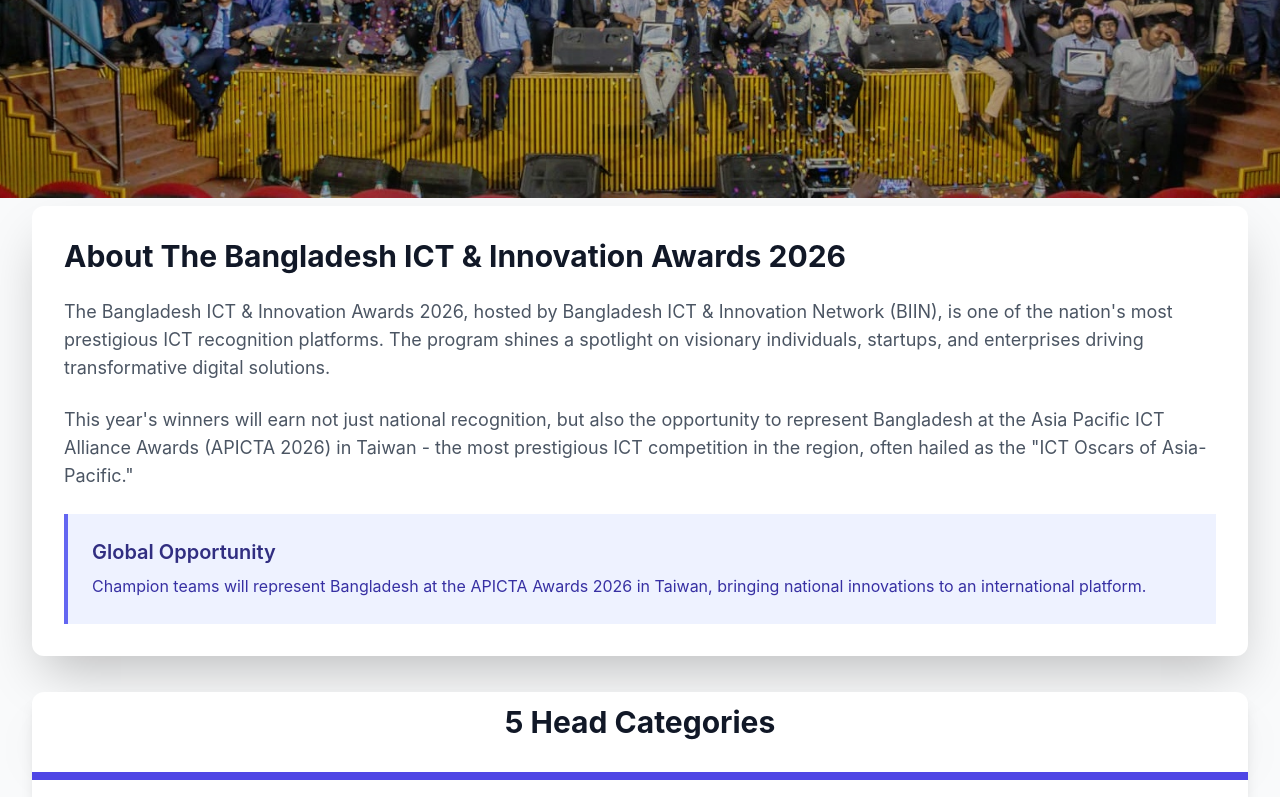
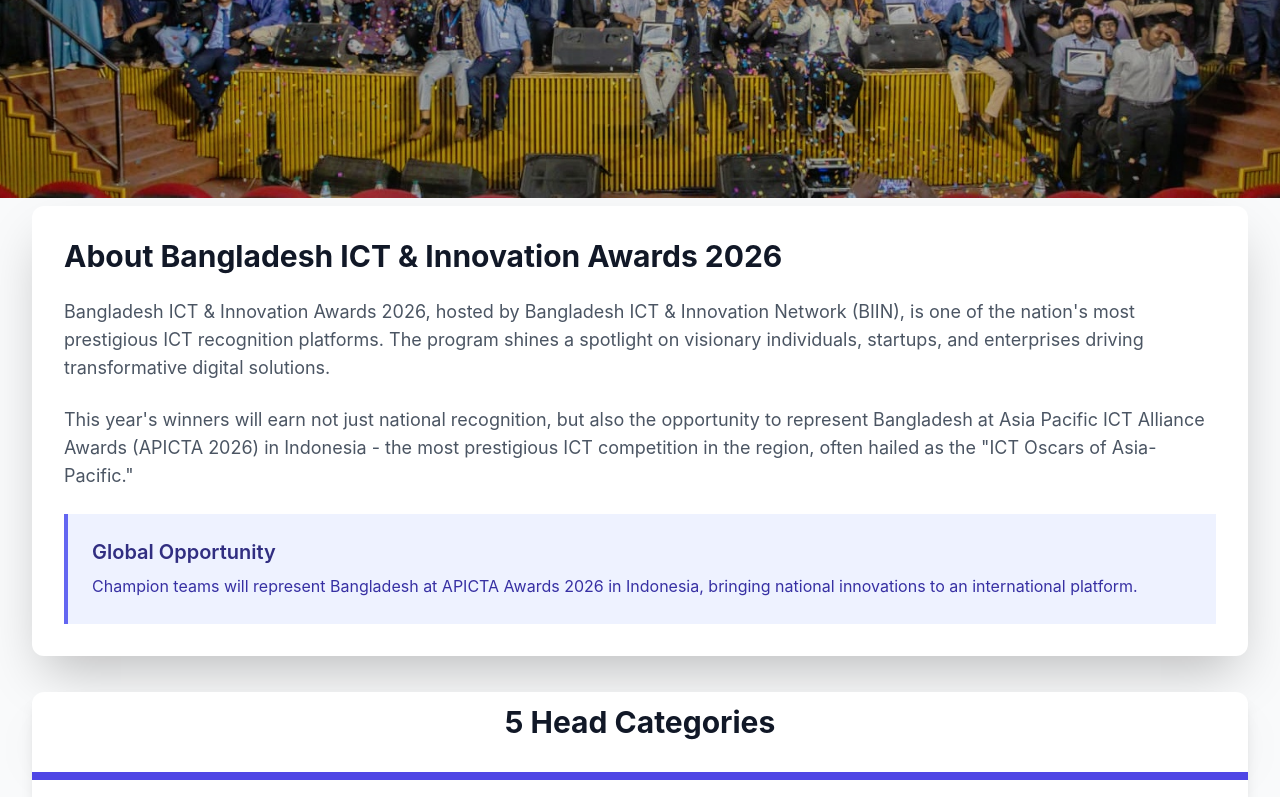
Before and after one commit to Ayonspoiler/BIIN_Award_Function, a React (Vite) app in the folder frontend/: page /categories in a window 1280 px wide. Shown: the part 466-1263 px from the top of the page. Built offline with nearby package versions, Linux system fonts and the light colour scheme.

Commit message:
final content

```diff
--- a/frontend/src/pages/About.jsx
+++ b/frontend/src/pages/About.jsx
@@ -95,7 +95,7 @@ const About = () => {
                 Who can participate?
               </h3>
               <p className="text-base sm:text-lg text-gray-600 mb-4">
-              The BIIN Awards are open to students, startups, organizations, and individual innovators contributing to impactful ideas and technological advancements.
+                The BIIN Awards are open to students, startups, organizations, and individual innovators contributing to impactful ideas and technological advancements.
               </p>
             </div>
             {/* A National Celebration of Innovation */}
@@ -104,29 +104,8 @@ const About = () => {
                 A National Celebration of Innovation
               </h3>
               <p className="text-base sm:text-lg text-gray-600 mb-4">
-                Under the inspiring theme{" "}
-                <span className="font-semibold text-primary-600">
-                  "Recognition for Innovation, Inspiration for Transformation,"
-                </span>{" "}
-                the Awards honor innovators whose groundbreaking ideas are
-                driving change across industries and communities.
-              </p>
-              <p className="text-base sm:text-lg text-gray-600">
-                This year's program drew{" "}
-                <span className="font-bold text-primary-600">
-                  255 submissions
-                </span>{" "}
-                from across the country, reflecting the vibrant and growing ICT
-                ecosystem of Bangladesh. After multiple rounds of evaluation and
-                pitching, over{" "}
-                <span className="font-bold text-primary-600">
-                  90 projects
-                </span>{" "}
-                were shortlisted, and{" "}
-                <span className="font-bold text-primary-600">
-                  32 finalists
-                </span>{" "}
-                earned national recognition for their outstanding contributions.
+                Guided by the theme "Inspiring Innovation. Transforming Futures." Bangladesh ICT & Innovation Awards celebrates the innovators, entrepreneurs, students, and organizations shaping Bangladesh's digital future. The awards recognize groundbreaking ideas, impactful technologies, and innovative solutions that create lasting value across industries and communities.
+                Bringing together the country's brightest minds, the program serves as a national platform to showcase excellence, foster collaboration, and inspire the next generation of innovators committed to building a smarter, more inclusive, and technology-driven Bangladesh.
               </p>
             </div>
           </div>
@@ -308,7 +287,7 @@ const About = () => {
             </h2>
 
             {/* Esteemed Guests */}
-            {/* <div className="mb-6 sm:mb-8">
+          {/* <div className="mb-6 sm:mb-8">
               <h3 className="text-xl sm:text-2xl font-semibold text-gray-900 mb-4">
                 Esteemed Guests
               </h3>
@@ -354,9 +333,9 @@ const About = () => {
               </div>
             </div> */}
 
-            {/* Organizer & Sponsors */}
-            <div>
-              {/* <h3 className="text-xl sm:text-2xl font-semibold text-gray-900 mb-4">
+          {/* Organizer & Sponsors */}
+          <div>
+            {/* <h3 className="text-xl sm:text-2xl font-semibold text-gray-900 mb-4">
                 Organizer & Sponsors
               </h3>
               <div className="space-y-4">
--- a/frontend/src/pages/Competition.jsx
+++ b/frontend/src/pages/Competition.jsx
@@ -200,10 +200,10 @@ const Competition = () => {
         <div className="max-w-7xl mx-auto px-4 sm:px-6 lg:px-8 py-2">
           <div className="bg-white rounded-xl shadow-2xl p-8 mb-12">
             <h2 className="text-3xl font-bold text-gray-900 mb-6">
-                About The Bangladesh ICT & Innovation Awards 2026
+                About Bangladesh ICT & Innovation Awards 2026
             </h2>
             <p className="text-lg text-gray-600 mb-6">
-              The Bangladesh ICT & Innovation Awards 2026, hosted by Bangladesh
+              Bangladesh ICT & Innovation Awards 2026, hosted by Bangladesh
               ICT & Innovation Network (BIIN), is one of the nation's most
               prestigious ICT recognition platforms. The program shines a
               spotlight on visionary individuals, startups, and enterprises
@@ -211,8 +211,8 @@ const Competition = () => {
             </p>
             <p className="text-lg text-gray-600 mb-6">
               This year's winners will earn not just national recognition, but
-              also the opportunity to represent Bangladesh at the Asia Pacific
-              ICT Alliance Awards (APICTA 2026) in Taiwan - the most prestigious
+              also the opportunity to represent Bangladesh at Asia Pacific
+              ICT Alliance Awards (APICTA 2026) in Indonesia - the most prestigious
               ICT competition in the region, often hailed as the "ICT Oscars of
               Asia-Pacific."
             </p>
@@ -221,8 +221,8 @@ const Competition = () => {
                 Global Opportunity
               </h3>
               <p className="text-primary-800">
-                Champion teams will represent Bangladesh at the APICTA Awards
-                2026 in Taiwan, bringing national innovations to an
+                Champion teams will represent Bangladesh at APICTA Awards
+                2026 in Indonesia, bringing national innovations to an
                 international platform.
               </p>
             </div>
```
